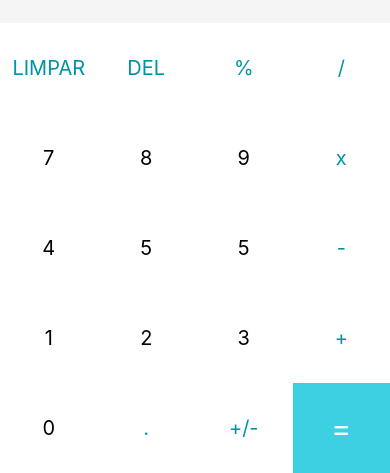
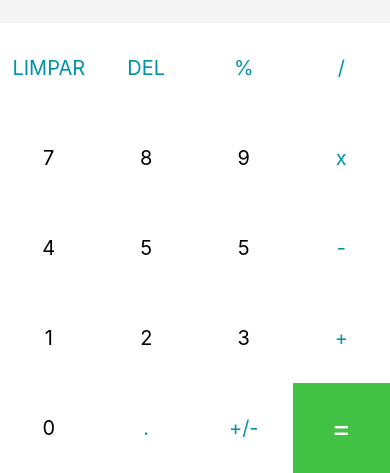
Before and after one commit to EdirleiTonial/aula-git-8601, a React Native app: screen / in a window 390 px wide. Shown: the part 371-844 px from the top of the page. Built offline with nearby package versions, Linux system fonts and the light colour scheme.

Commit message:
Alterado a cor do botão de igual(=)

```diff
--- a/App.js
+++ b/App.js
@@ -74,7 +74,7 @@ export default function App() {
 
         {buttons.map((button) =>
           button === '=' ? // Mapeamento do botão =
-        <TouchableOpacity onPress={() => handleInput(button)} key={button} style={[styles.button, {backgroundColor: '#3dd0e3'}]}>
+        <TouchableOpacity onPress={() => handleInput(button)} key={button} style={[styles.button, {backgroundColor: '#42c244'}]}>
           <Text style={[styles.textButton, {color: "white", fontSize: 30}]}>{button}</Text>
         </TouchableOpacity>
           : // Mapeamento dos outros botões
```
